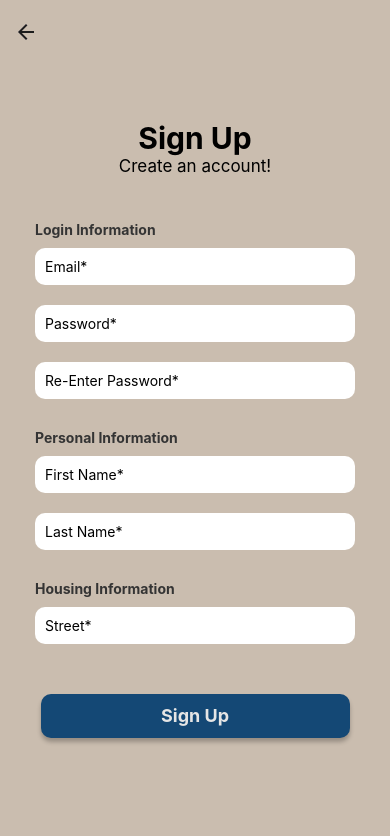
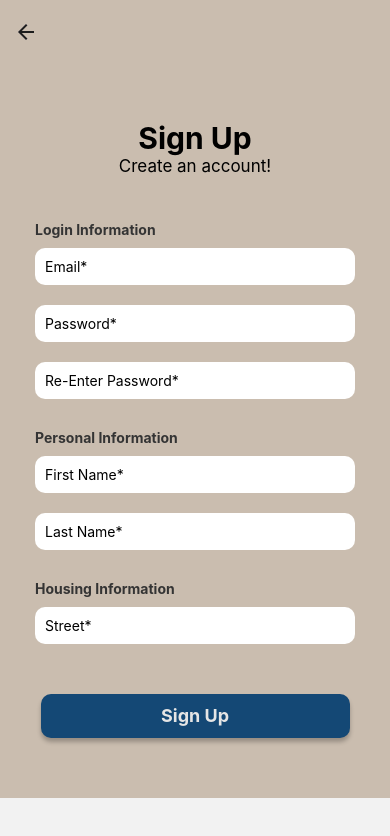
Before and after one commit to walkeknow/mas-food-for-students, a React Native app: screen /SignUp in a window 390 px wide. Shown: the top 836 px of the page. Built offline with nearby package versions, Linux system fonts and the light colour scheme; what react-native-root-siblings would draw is missing.

Commit message:
fix: Scroll issue in Sign up screen

```diff
--- a/modules/SignUpScreen.tsx
+++ b/modules/SignUpScreen.tsx
@@ -11,6 +11,7 @@ import {
   Button,
   Text,
   FlatList,
+  ScrollView,
 } from "react-native";
 import { Picker } from "@react-native-picker/picker";
 import styles from "./styles/SignUpScreenStyles";
@@ -130,7 +131,7 @@ const SignUpScreen = ({ navigation, route }: any) => {
   return (
     <>
       <StatusBar />
-      <View style={styles.body}>
+      <ScrollView style={{flex: 1}} contentContainerStyle={styles.body}>
         <Text style={{ textAlign: "center", fontWeight: "bold", fontSize: 30 }}>
           Sign Up
         </Text>
@@ -181,7 +182,7 @@ const SignUpScreen = ({ navigation, route }: any) => {
         <AppButton style={styles.button} onPress={() => handlePress()}>
           Sign Up
         </AppButton>
-      </View>
+      </ScrollView>
     </>
   );
 };
--- a/modules/styles/SignUpScreenStyles.tsx
+++ b/modules/styles/SignUpScreenStyles.tsx
@@ -4,7 +4,6 @@ import Colors from "../../theme/Colors";
 const styles = ScaledSheet.create({
   body: {
     backgroundColor: Colors.lightBrown,
-    flex: 1,
     alignItems: "stretch",
     paddingHorizontal: 25,
     paddingVertical: 60,
```
